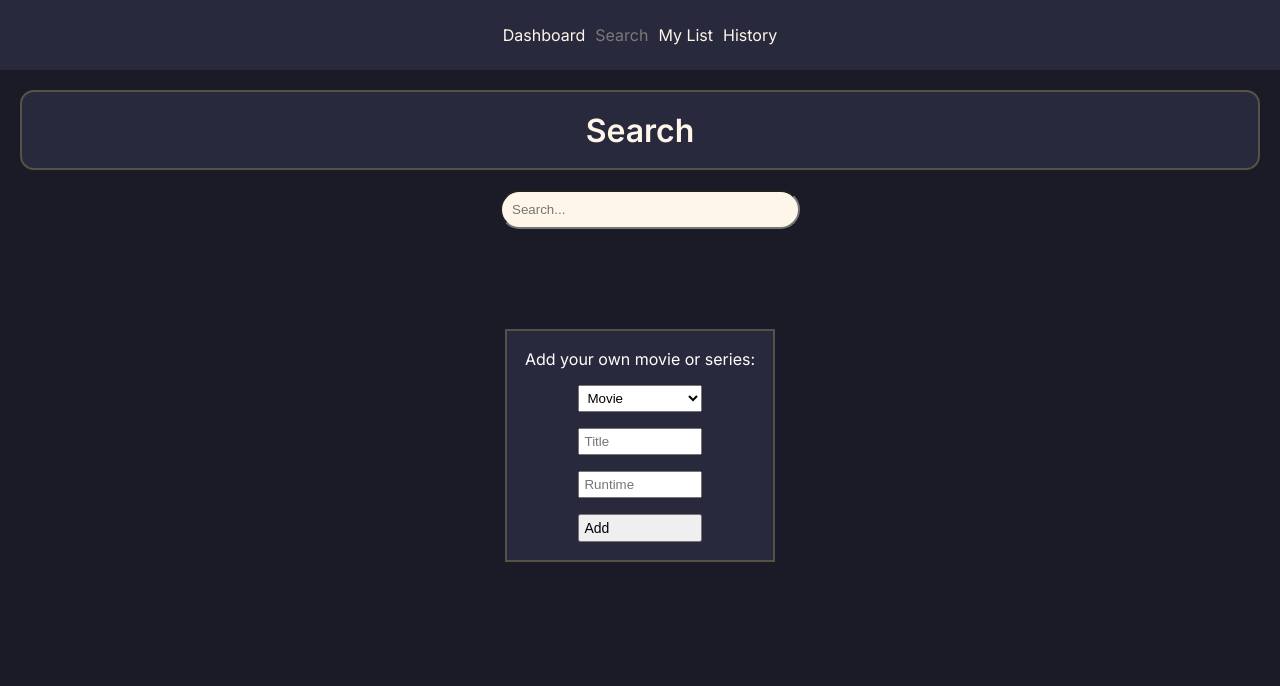
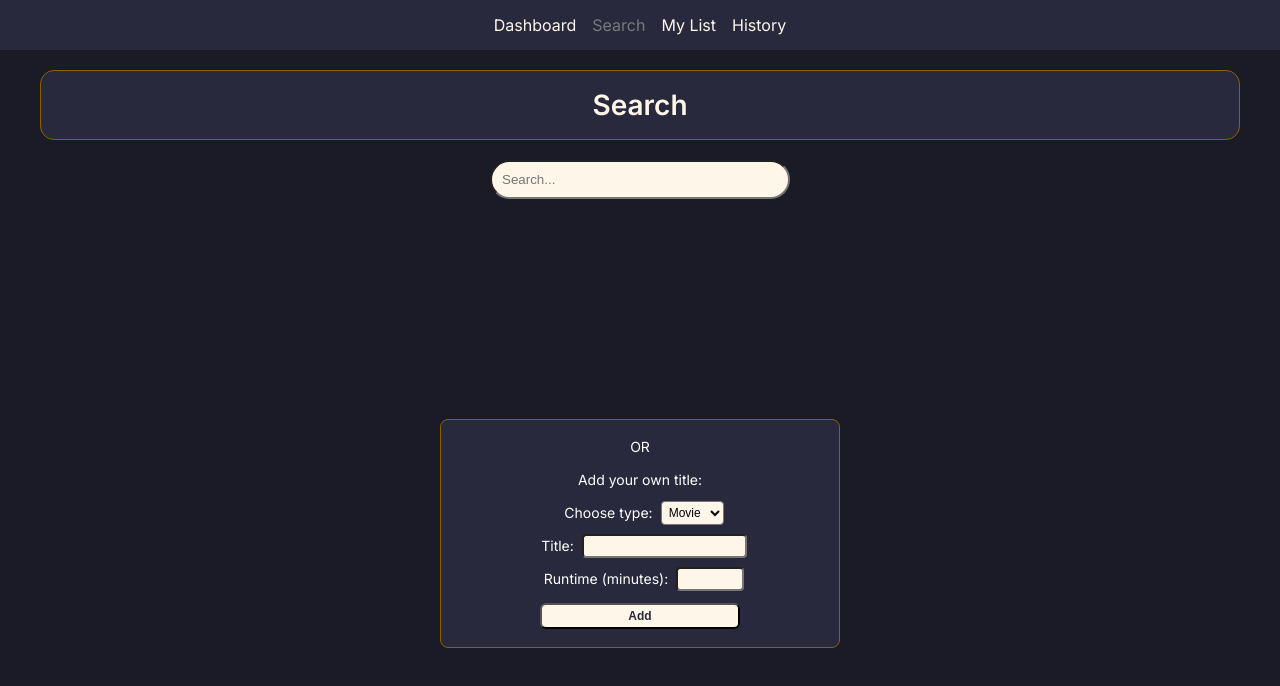
Before and after one commit to OskariE/movie-and-series-tracker, a React (Vite) app in the folder frontend/: page /search in a window 1280 px wide. Shown: the top 686 px of the page. Built offline with nearby package versions, Linux system fonts and the light colour scheme; no server answers.

Commit message:
alot of css + changes to titlecard and dashboard.

```diff
--- a/frontend/src/App.css
+++ b/frontend/src/App.css
@@ -1,11 +1,12 @@
+
 .navmenu {
-    width: 100%;
-    height: 70px;
+    min-width: 100vw;
+    height: 50px;
     background-color: var(--panel-color);
     display: flex;
     justify-content: center;
     align-items: center;
-    gap: 10px;
+    gap: 16px;
 }
 
 .navmenu a {
@@ -22,38 +23,56 @@
 }
 
 
+.header-row {
+    min-height: 60px;
+    height: auto;
+    display: flex;
+    justify-content: center;
+    align-items: center;
+}
+
 .header {
     display: flex;
     justify-content: center;
     align-items: center;
-    height: 80px;
-    padding: 12px 16px;
-    margin: 20px;
+    font-size: 14px;
+    height: auto;
+    padding: 4px;
+    margin: 20px 40px 20px 40px;
     color: var(--off-white);
     background-color: var(--panel-color);
-    border: 2px solid var(--border-color);
+    border: 1px solid var(--border-color);
     border-radius: 14px;
 }
 
+.header-title {
+    margin: 0;
+    padding: 8px;
+}
 
 .title-grid-big {
     display: grid;
-    grid-template-columns: repeat(auto-fill, minmax(420px, 1fr));
+    grid-auto-rows: 1fr;
+    grid-template-columns: repeat(auto-fill, minmax(260px, 1fr));
     gap: 20px;
-    margin: 20px;
+    margin: 40px;
 }
 
 .title-grid {
     display: grid;
-    grid-template-columns: repeat(auto-fill, minmax(320px, 1fr));
+    grid-auto-rows: 1fr;
+    grid-template-columns: repeat(auto-fill, minmax(260px, 1fr));
     gap: 20px;
-    margin: 20px;
+    margin: 40px;
 }
 
 .title {
     display:flex;
+    flex: 1;
+    min-width: 100%;
+    min-height: 100%;
     background-color: var(--off-white);
-    border: 2px solid rgb(187, 184, 170);
+    border: 1px solid var(--border-color);
     border-radius: 6px;
 }
 
@@ -63,53 +82,87 @@
 }
 
 .title-poster-box {
-    width: 160px;
-    height: 180px;
-    border: 2px solid var(--border-color);
+    min-width: 120px;
+    width: 50%;
+    height: 100%;
+    border: 1px solid var(--border-color);
     border-radius: 6px;
 }
 
 .title-poster-img {
     width: 100%;
     height: 100%;
+    border-radius: 6px;
 }
 
 .title-poster-box:hover {
     cursor: pointer;
-    padding: 1px;
 }
 
 .title-info {
     width: 100%;
     height: 100%;
-    padding: 12px;
+    padding-left: 12px;
+    font-size: 14px;
+}
 
+.button-container {
+    display: flex;
+    flex: fit-content;
+    flex-direction: column;
 }
 
 .title-button {
-    margin-top: auto;
-    font-size: 13px;
-    padding: 7px;
+    font-weight: 600;
+    justify-content: center;
+    align-items: center;
+    font-size: 12px;
+    padding: 6px;
+    border: 0;
     border-radius: 6px;
-    background-color: rgb(255, 249, 223)
+    background-color: var(--off-white);
+    box-shadow: 0 0 3px black
 }
 
 .title-button:hover {
     cursor: pointer;
-    background-color: rgb(255, 245, 203)
+    background-color: rgb(208, 208, 212)
 }
 
-.title.singleview {
-    margin: 20px
+.title-button.remove {
+    display: flex;
+    padding: 4px;
+    font-size: 10px;
+    margin-left: auto;
+    border-radius: 0;
+    background-color: rgb(255, 143, 143);
+}
+
+
+.title-singleview {
+    display:flex;
+    flex: 1;
+    flex-wrap: nowrap;
+    margin: 40px;
+    background-color: var(--off-white);
+    border: 1px solid var(--border-color);
+    border-radius: 6px;
+}
+
+.title-poster-singleview {
+    display: flex;
+    flex: 1;
+    max-width: fit-content;
+    max-height: fit-content;
+    min-width: 200px;
 }
 
 
 .stat {
     display: flex;
+    flex: 1;
     flex-direction: column;
-    margin-left: 20px;
-    margin-bottom: 20px;
-    border: 2px solid var(--border-color);
+    border: 1px solid var(--border-color);
     border-radius: 12px;
     background-color: var(--panel-color);
     padding: 8px;
@@ -117,67 +170,112 @@
 }
 
 .stat-grid {
-    display: grid;
-    grid-template-columns: repeat(4, 1fr);
+    display: flex;
+    flex: 1;
+    flex-direction: row;
+    flex-wrap: wrap;
     gap: 20px;
-    margin-right: 20px;
+    margin-left: 40px;
+    margin-right: 40px;
 }
 
 .stat-label {
-    font-size: 18px;
+    font-size: 14px;
     color: var(--off-white)
 }
 
 .stat-value {
-    font-size: 24px;
-    color: rgb(200, 179, 84)
+    font-size: 18px;
+    color: darkgoldenrod
 }
 
 
 
 
 .list-split {
-    display: grid;
-    grid-template-columns: repeat(2, 1fr);
+    display: flex;
+    flex: 1;
+    flex-wrap: wrap;
+    height: 100%;
+    margin: 0px 40px 0 40px;
+    gap: 20px;
 }
 
 .planned-list, .watched-list {
-    margin-top: 100px;
+    display: flex;
+    flex: 1;
+    flex-direction: column;
+    background-color: var(--panel-color);
+    border: 1px solid var(--border-color);
+    border-radius: 8px;
     padding: 20px;
-
 }
 
 .planned-list.empty, .watched-list.empty {
     color: rgb(199, 192, 166);
-    font-size: 18px;
+    font-size: 12px;
     font-weight: 400;
 }
 
 .planned-listitem, .watched-listitem {
-    margin-bottom: 6px;
+    font-size: 14px;
+    font-weight: 600;
+    margin-bottom: 14px;
     display: flex;
     align-items: center;
     width: 100%;
-    height: 35px;
-    border: 2px solid var(--border-color);
+    height: auto;
+    min-height: 40px;
+    overflow: hidden;
+    border: 0;
     border-radius: 6px;
     background-color: var(--off-white);
     padding-left: 20px;
 }
 
+.listitem-name {
+    padding-right: 8px;
+}
+
+.listitem-name:hover {
+    cursor: pointer;
+    color: rgb(119, 116, 103)
+}
+
 .list-button {
-    font-size: 16px;
-    padding: 4px;
-    border-radius: 8px;
+    background-color: var(--off-white);
+    color: var(--panel-color);
+    font-size: 14px;
+    padding: 12px;
+    height: auto;
+    border: 0;
+    box-shadow: -1px 0px 3px black;
+    border-radius: 6px;
     display: flex;
     margin-left: auto;
-    margin-right: 16px;
+    justify-content: center;
+    align-items: center;
+    font-weight: 600;
+}
+.list-button:hover {
+    cursor: pointer;
+    background-color: rgb(173, 172, 182)
+}
+
+.list-header {
+    font-size: 16px;
+    color: var(--off-white)
+}
+
+.list-empty {
+    padding: 20px;
+    font-size: 16px;
+    color: var(--off-white)
 }
 
 
 .search-bar {
     width: 300px;
-    margin-left: 20px;
     border-radius: 200px;
     padding: 10px;
     background-color: var(--off-white)
@@ -193,69 +291,127 @@
 .search-results {
     display: flex;
     justify-content: center;
-    max-width: 100%;
-    max-height: 70%;
+    align-items: center;
+    min-width: 100%;
+    min-height: 100%;
 }
 
 .search-title-poster {
-    max-width: 30%;
+    width: 25%;
+    min-width: 25%
 }
 
 .search-title-poster:hover {
     cursor: pointer
 }
 
+.search-title {
+    display: flex;
+    width: 60%;
+    height: 60%;
+    background-color: var(--off-white);
+    border: 1px solid var(--border-color);
+    border-radius: 6px;
+}
 
 
-.header-row {
+.title-button.search {
+    font-size: 14px;
+    padding: 8px;
+    margin-bottom: 12px;
+    min-width: 100px
+}
+
+
+.form-container {
     display: flex;
+    flex: 1;
+    justify-content: center;
+    margin-top: 200px;
+}
+
+.form {
+    width: 400px;
+    margin: 20px;
+    border-radius: 8px;
+    padding: 10px;
+    background-color: var(--panel-color);
+    border: 1px solid var(--border-color);
+    display: flex;
+    flex-direction: column;
     justify-content: center;
     align-items: center;
+
+}
+
+.form-row {
+    display: flex;
+    align-items: center;
+    justify-content: center;
     width: 100%;
 }
 
-.header-title.singleview {
-    margin-right: auto
+.form-label {
+    font-size: 14px;
+    color: white;
+    margin: 8px;
 }
 
-.button-container {
-    margin-right: auto;
+.form-label.small {
+    font-size: 14px;
+    display: flex;
+
+}
+
+.form-input {
+    display: flex;
+    padding: 3px;
+    border-radius: 4px;
+    background-color: var(--off-white);
+    font-size: 12px;
+}
+
+.form-submit {
+    border-radius: 6px;
+    margin: 8px;
+    display: flex;
+    width: 200px;
+    padding: 4px;
+    font-size: 12px;
+    background-color: var(--off-white);
+    color: var(--panel-color);
+    justify-content: center;
+    font-weight: 600;
+}
+
+.form-submit:hover {
+    cursor: pointer;
+    background-color: rgb(173, 172, 182);
+}
+
+.success {
+    font-size: 14px;
+    color: var(--off-white);
 }
 
 
 
-.form-container {
-    margin-top: 100px;
-    display: flex;
-    justify-content: center;
-    align-items: center;
+@media screen and (max-width: 620px) {
+    .title-poster-singleview {
+        display: none;
+    }
+
+    .title-poster-box {
+        display:none
+    }
+
+    .title-grid, .title-grid-big {
+        grid-template-columns: repeat(auto-fill, minmax(100px, 1fr));
+    }
 }
 
-.form {
-    padding: 10px;
-    background-color: var(--panel-color);
-    border: 2px solid var(--border-color);
-    display: flex;
-    flex-direction: column;
-    justify-content: center;
-    align-items: center;
+@media screen and (max-width: 420px) {
+    .search-title-poster {
+        display: none;
+    }
 }
-
-.form-label {
-    color: white;
-    margin: 8px;
-}
-
-.form-input {
-    margin: 8px;
-    padding: 4px;
-    width: 50%;
-}
-
-.form-submit {
-    margin: 8px;
-    display: flex;
-    width: 50%;
-    padding: 4px;
-    font-size: 14px
-}
--- a/frontend/src/components/Form.jsx
+++ b/frontend/src/components/Form.jsx
@@ -6,12 +6,15 @@ export default function Form() {
     const [title, setTitle] = useState("")
     const [runtime, setRuntime] = useState("")
     const [episodes, setEpisodes] = useState()
+    const [success, setSuccess] = useState(false)
 
     const handleChange = (event) => {
+        event.preventDefault()
         setType(event.target.value)
     }
 
     async function addTitle(result) {
+        event.preventDefault()
         try {
           const titleData = {
             title: title,
@@ -20,13 +23,17 @@ export default function Form() {
             episodesTotal: episodes,
             episodesWatched: type === 'series' ? 0 : undefined,
             progressPct: type === 'movie' ? 0 : undefined,
-            runTime: runtime,
+            runTime: runtime + " min",
             imdbID: crypto.randomUUID()
           }
-
+          console.log(titleData)
           const res = await localTitlesService.create(titleData)
           if (res) {
-            setAddedIds((prev) => [...prev, result.imdbID])
+            setSuccess(true)
+
+            await setTimeout(() => {
+              setSuccess(false)
+            }, 3000)
           }
         } catch (err) {
           console.error('Add failed', err)
@@ -36,17 +43,33 @@ export default function Form() {
     return (
         <div className="form-container">
           <form className="form" onSubmit={addTitle}>
-            <label className="form-label">Add your own movie or series:</label>
+            <label className="form-label">OR</label>
+            <label className="form-label">Add your own title:</label>
+              <div className="form-row">
+                <label className="form-label small">Choose type:</label>
                 <select name="type" className="form-input" value={type} onChange={handleChange}>
                     <option value="movie">Movie</option>
                     <option value="series">Series</option>
                 </select>
-                <input type="text" placeholder="Title" className="form-input" onChange={({target}) => setTitle(target.value)}/>
-                <input type="text" placeholder="Runtime" className="form-input" onChange={({target}) => setRuntime(target.value)}/>
+              </div>
+              <div className="form-row">
+                <label className="form-label small">Title:</label>
+                <input type="text" className="form-input" required={true} minLength="1" maxLength="50" onChange={({target}) => setTitle(target.value)}/>
+              </div>
+              <div className="form-row">
+                <label className="form-label small">Runtime (minutes):</label>
+                <input type="number" className="form-input" required={true} min="1" max="1000" onChange={({target}) => setRuntime(target.value)}/>
+              </div>
                 {type === "series" && (
-                    <input type="number" placeholder="Total Episodes" className="form-input" onChange={({target}) => setEpisodes(target.value)}/>
+                  <div className="form-row">
+                    <label className="form-label small">Total episodes:</label>
+                    <input type="number" required={true} className="form-input" min="1" max="1000" onChange={({target}) => setEpisodes(target.value)}/>
+                  </div>
                 )}
                 <button type="submit" className="form-submit">Add</button>
+                {success && (
+                  <p className="success">Title added to list</p>
+                )}
           </form>
         </div>
     )
--- a/frontend/src/components/Header.jsx
+++ b/frontend/src/components/Header.jsx
@@ -1,6 +1,6 @@
 export default function Header({ headerTitle }) {
     return (
-        <header className="header">
+      <header className="header">
         <div className="header-row">
           <h1 className="header-title">{headerTitle}</h1>
         </div>
--- a/frontend/src/index.css
+++ b/frontend/src/index.css
@@ -8,15 +8,15 @@
   --background-color: rgb(27, 27, 40);
   --panel-color: rgb(41, 41, 61);
   --off-white: rgb(255, 246, 234);
-  --border-color: rgb(87, 82, 69);
+  --border-color: rgb(136, 98, 0);
 }
 
 
-html, body, #root {
+html, body, base, #root {
   margin: 0;
   padding: 0;
-  min-width: 100vh;
-  min-height: 100vh;
+  min-width: 100dvw;
+  min-height: 100dvh;
 }
 
 body {
--- a/frontend/src/main.jsx
+++ b/frontend/src/main.jsx
@@ -1,8 +1,12 @@
 import { createRoot } from 'react-dom/client'
+import { StrictMode } from 'react';
 import './index.css'
 import './App.css'
 import App from './App.jsx'
 
 createRoot(document.getElementById('root')).render(
-  <App />
+  <StrictMode>
+    <App />
+  </StrictMode>
+
 )
--- a/frontend/src/pages/History.jsx
+++ b/frontend/src/pages/History.jsx
@@ -26,7 +26,7 @@ export default function History() {
             <Header headerTitle="History" />
             <div className="title-grid-big">
                 {completed.map((t) => (
-                    <TitleCard key={t.id} title={t} poster={t.poster} showRemove={true} onRemove={removeTitle} />
+                    <TitleCard key={t.id} title={t} poster={t.poster} showRemove={true} onRemove={() => removeTitle(t.id)} />
                 ))}
             </div>
         </div>
--- a/frontend/src/pages/Search.jsx
+++ b/frontend/src/pages/Search.jsx
@@ -83,7 +83,7 @@ export default function Search() {
       )}
       {results.imdbID && (
         <div className="search-results">
-          <div className="title">
+          <div className="search-title">
             <div className="search-title-poster">
             {hasPoster && <img src={results.Poster} alt={results.Title} className="title-poster-img" onClick={() => navigate(`/title/byID/${results.imdbID}`)} />}
             </div>
@@ -96,8 +96,9 @@ export default function Search() {
                 {results.Runtime && <p><strong>Runtime:</strong> {results.Runtime}</p>}
                 {results.Genre && <p><strong>Genres:</strong> {results.Genre}</p>}
                 {results.imdbRating && <p><strong>IMDb Rating:</strong> {results.imdbRating}</p>}
+                {results.Plot && <p><strong>Plot:</strong> {results.Plot}</p>}
                 <div className="title-row bottom">
-                  <button className="title-button" onClick={() => addTitle(results)} disabled={addedIds.includes(results.imdbID)}>
+                  <button className="title-button search" onClick={() => addTitle(results)} disabled={addedIds.includes(results.imdbID)}>
                     {addedIds.includes(results.imdbID) ? 'Added' : 'Add to My List'}
                   </button>
                 </div>
```
Also changed, not shown: frontend/src/components/TitleCard.jsx (+18 -8 lines), frontend/src/pages/Dashboard.jsx (+52 -11 lines), frontend/src/pages/MyList.jsx (+9 -1 lines), frontend/src/pages/Title.jsx (+5 -11 lines).
